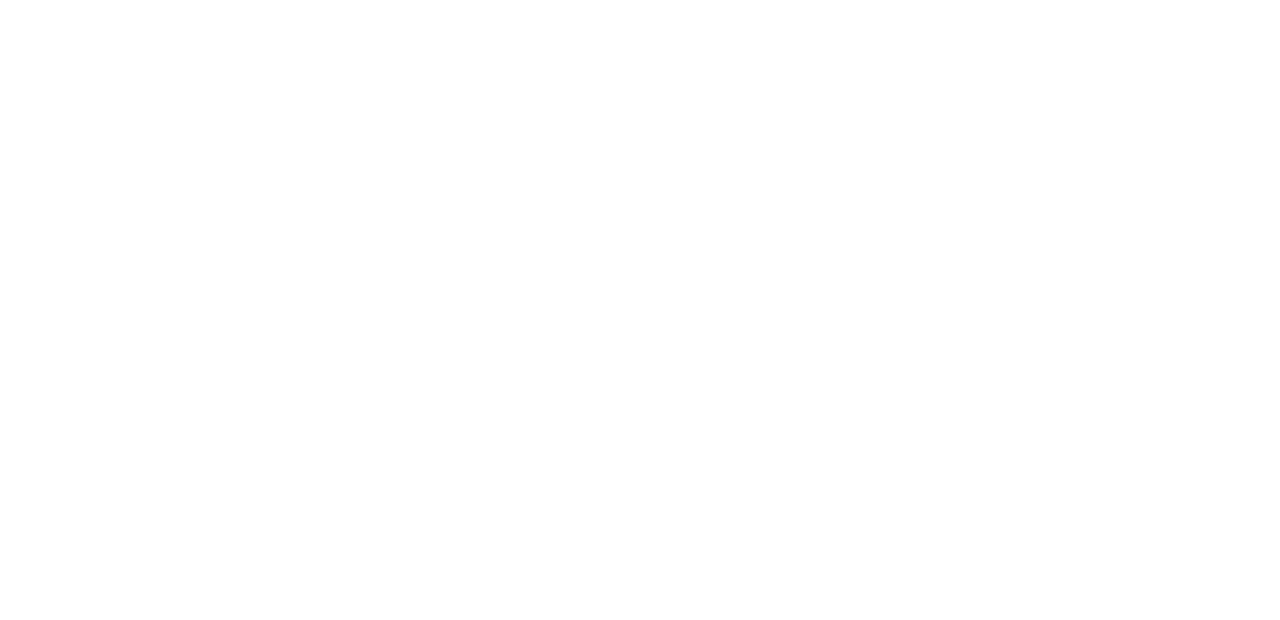
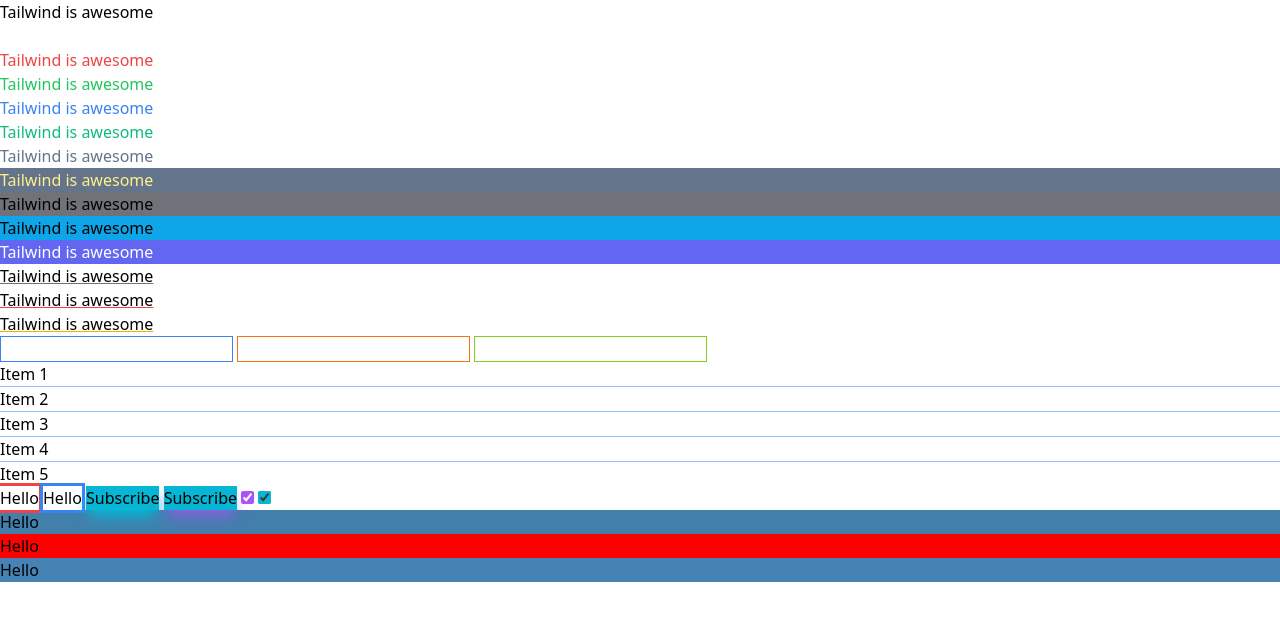
Before and after one commit to Xavier-Chang/Tailwind-basics, a plain HTML site: page 02-colors/index.html in a window 1280 px wide. Drawn offline with nearby package versions, Linux system fonts and the light colour scheme.

Commit message:
exercise of color

```diff
--- a/02-colors/index.html
+++ b/02-colors/index.html
@@ -12,21 +12,55 @@
     <!-- white, black, red, green, blue, orange, yellow, purple, lime, emerald, teal, cyan, indigo, violet, fuchsia, pink, rose, sky, gray, slate, zinc, neutral, stone, amber,  -->
 
     <!-- Text Colors -->
+    <p class="text-black">Tailwind is awesome</p>
+    <p class="text-white">Tailwind is awesome</p>
+    <p class="text-red-500">Tailwind is awesome</p>
+    <p class="text-green-500">Tailwind is awesome</p>
+    <p class="text-blue-500">Tailwind is awesome</p>
+    <p class="text-emerald-500">Tailwind is awesome</p>
+    <p class="text-slate-500">Tailwind is awesome</p>
+
 
     <!-- Background Colors -->
+    <p class="bg-slate-500 text-yellow-200">Tailwind is awesome</p>
+    <p class="bg-zinc-500">Tailwind is awesome</p>
+    <p class="bg-sky-500">Tailwind is awesome</p>
+    <p class="bg-indigo-500 text-white">Tailwind is awesome</p>
 
     <!-- Text Underline -->
+    <p class="underline decoration-zinc-500">Tailwind is awesome</p>
+    <p class="underline decoration-red-500">Tailwind is awesome</p>
+    <p class="underline decoration-yellow-500">Tailwind is awesome</p>
 
     <!-- Border Colors -->
+    <input type="text" class="border border-blue-500">
+    <input type="text" class="border border-orange-500">
+     <input type="text" class="border border-lime-500">
 
     <!-- Divide Colors -->
+    <div class="divide-y divide-blue-300">
+      <div>Item 1</div>
+      <div>Item 2</div>
+      <div>Item 3</div>
+      <div>Item 4</div>
+      <div>Item 5</div>
+    </div>
 
     <!-- Outline Colors -->
+    <button class="outline outline-red-500">Hello</button>
+    <button class="outline outline-blue-500">Hello</button>
 
     <!-- Box Shadow Colors (Opacity defaults to 100, but you can set it)-->
+    <button class="shadow-lg bg-cyan-500 shadow-cyan-500">Subscribe</button>
+    <button class="shadow-lg bg-cyan-500 shadow-purple-500/60">Subscribe</button>
 
     <!-- Accent Colors -->
+    <input type="checkbox" class="accent-purple-500" checked />
+    <input type="checkbox" class="accent-cyan-500" checked />
 
     <!-- Arbitrary Colors -->
+    <div class="bg-[#427fab]">Hello</div>
+    <div class="bg-[rgb(255,0,0)]">Hello</div>
+    <div class="bg-[steelblue]">Hello</div>
   </body>
 </html>
```
Also changed, not shown: 1 other file.
